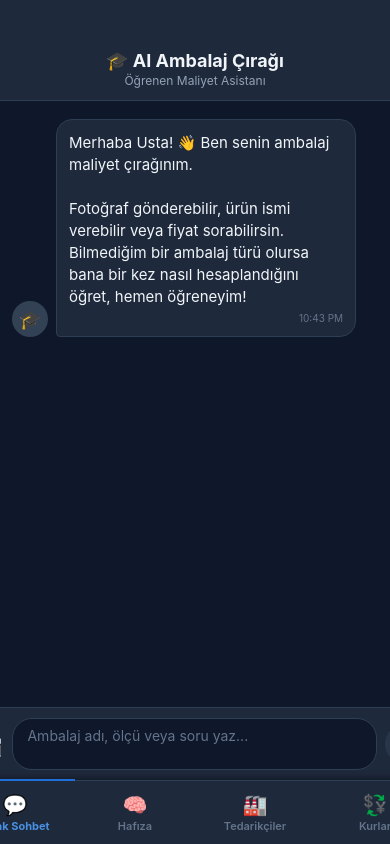
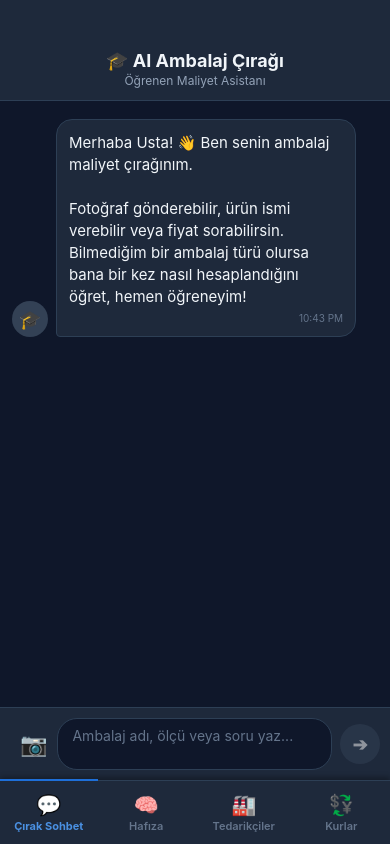
Before and after one commit to burakmemisss/ambalaj-cirak, a React Native app in the folder mobile/: screen / in a window 390 px wide. Built offline with nearby package versions, Linux system fonts and the light colour scheme.

Commit message:
fix: chat arayüzü layout ve hata yakalama güncellemeleri
- App.tsx (TabBar) ve ChatScreen.tsx (InputBar) için dar ekranlarda taşmayı önleyen duyarlı ortalama (translateX) kullanıldı.
- Mesaj gönderirken API'den dönen hataların içeriğini detaylı gösterecek alert eklendi.

```diff
--- a/mobile/App.tsx
+++ b/mobile/App.tsx
@@ -98,9 +98,9 @@ const styles = StyleSheet.create({
     position: Platform.OS === "web" ? ("fixed" as any) : "absolute",
     bottom: 0,
     left: Platform.OS === "web" ? "50%" : 0,
-    right: Platform.OS === "web" ? undefined : 0,
-    width: Platform.OS === "web" ? 480 : "100%",
-    marginLeft: Platform.OS === "web" ? -240 : 0,
+    transform: Platform.OS === "web" ? [{ translateX: "-50%" }] : undefined,
+    width: "100%",
+    maxWidth: Platform.OS === "web" ? 480 : undefined,
     zIndex: 1000,
     shadowColor: "#000",
     shadowOffset: { width: 0, height: -3 },
--- a/mobile/screens/ChatScreen.tsx
+++ b/mobile/screens/ChatScreen.tsx
@@ -111,9 +111,9 @@ export const ChatScreen: React.FC = () => {
       setMessages((prev) => [...prev, assistantMessage]);
     } catch (error) {
       if (Platform.OS === "web") {
-        window.alert("Çırağa ulaşılamadı. Sunucunuzun çalıştığından emin olun.");
+        window.alert(`Çırağa ulaşılamadı. Sunucunuzun çalıştığından emin olun.\n\nDetay: ${String(error)}`);
       } else {
-        Alert.alert("Bağlantı Hatası", "Çırağa ulaşılamadı. Sunucunuzun çalıştığından emin olun.");
+        Alert.alert("Bağlantı Hatası", `Çırağa ulaşılamadı. Sunucunuzun çalıştığından emin olun.\n\nDetay: ${String(error)}`);
       }
     } finally {
       setLoading(false);
@@ -308,9 +308,9 @@ const styles = StyleSheet.create({
     position: Platform.OS === "web" ? ("fixed" as any) : "relative",
     bottom: Platform.OS === "web" ? TAB_BAR_HEIGHT : 0,
     left: Platform.OS === "web" ? "50%" : 0,
-    right: Platform.OS === "web" ? undefined : 0,
-    width: Platform.OS === "web" ? 480 : undefined,
-    marginLeft: Platform.OS === "web" ? -240 : 0,
+    transform: Platform.OS === "web" ? [{ translateX: "-50%" }] : undefined,
+    width: "100%",
+    maxWidth: Platform.OS === "web" ? 480 : undefined,
     zIndex: 900,
     marginBottom: Platform.OS === "ios" ? TAB_BAR_HEIGHT : 0,
   } as any,
```
